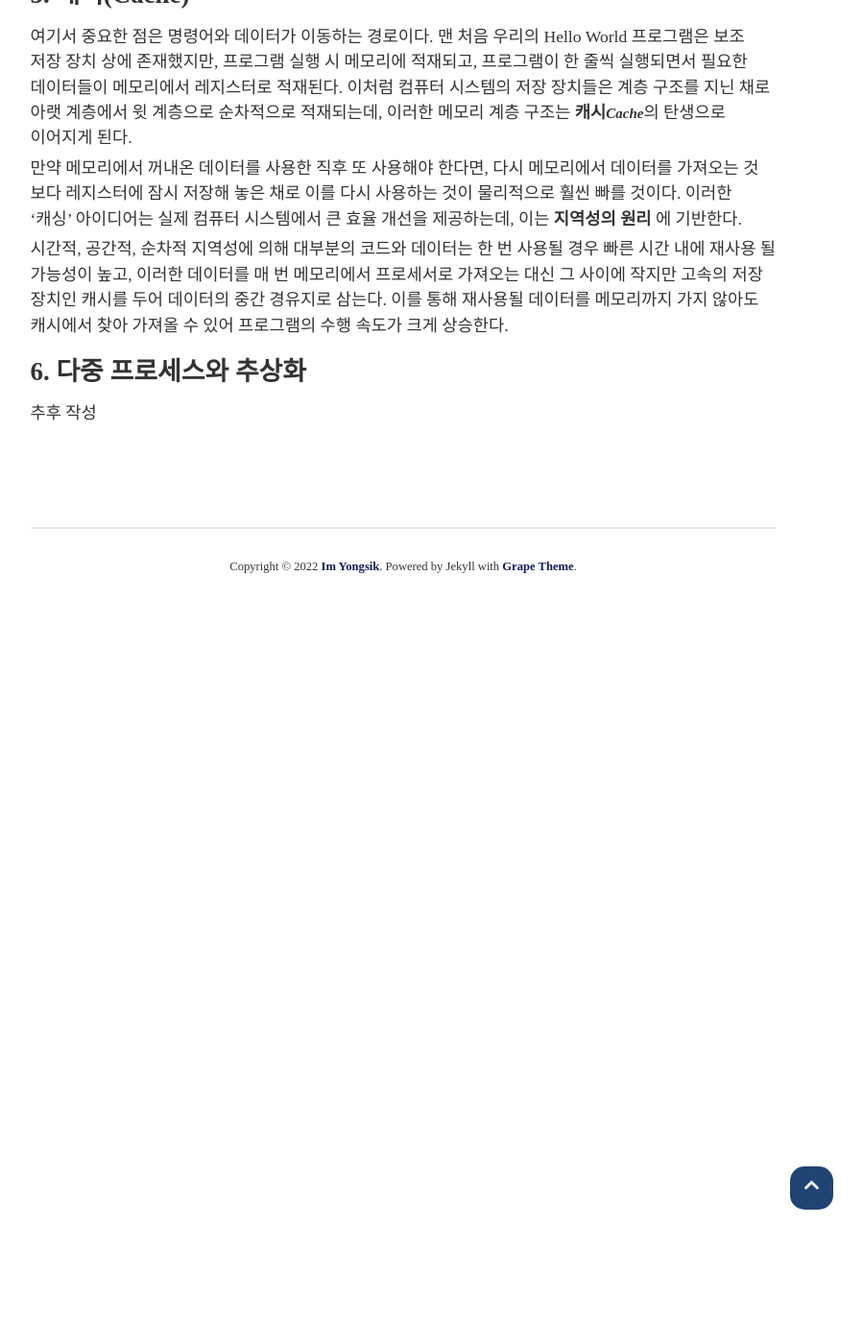
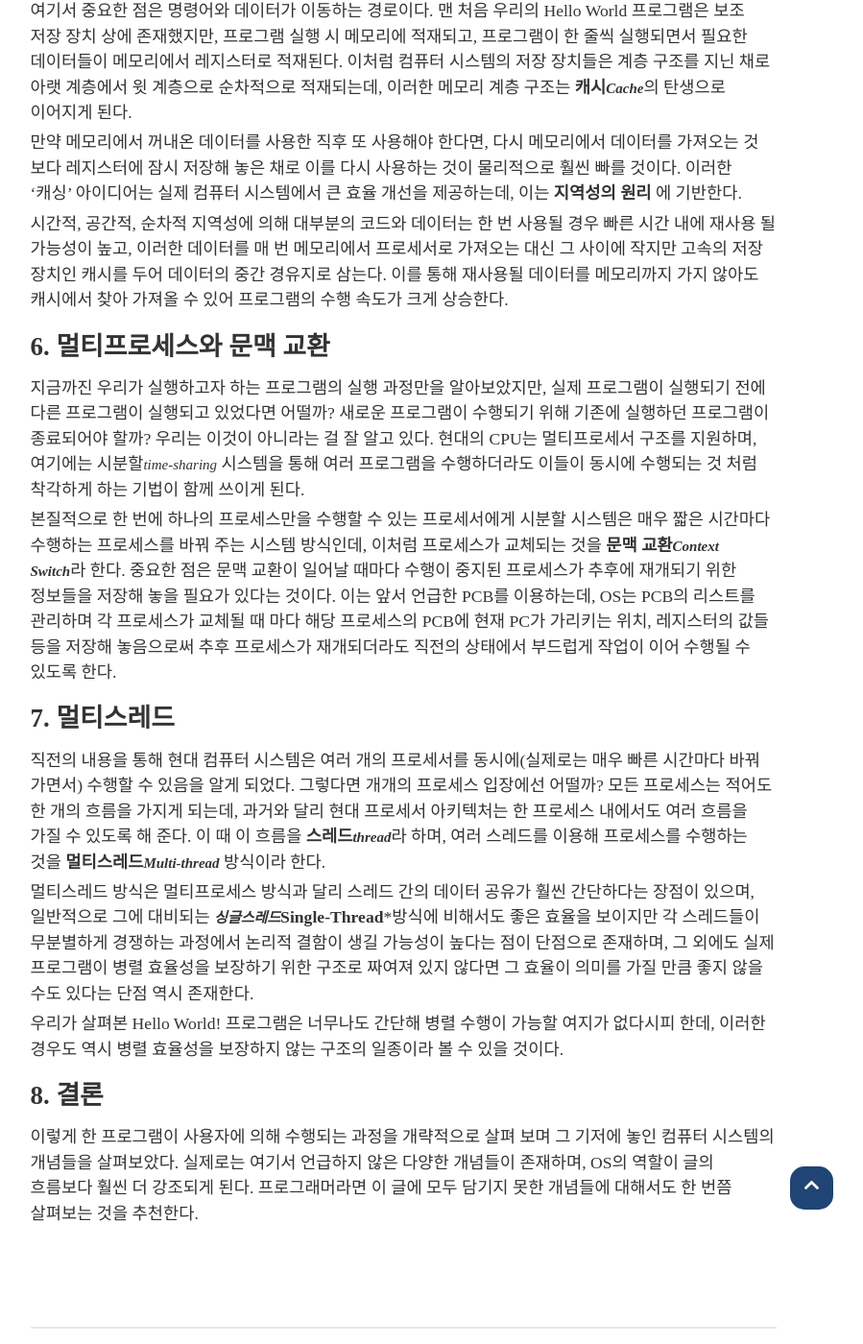
Before and after one commit to Hamsik2rang/Hamsik2rang.github.io, a Jekyll site: the page built from _posts/2022-10-30-Process-when-we-start-'hello-world'-C-program.md, in a window 1280 px wide and 1400 px high, scrolled down 1632 px. Shown: the whole window at 96% size, without its empty margins (220-1119 px from the left). Built offline with Jekyll 4.4.1, drawn with Linux system fonts in a browser that asks for light colours; nearby versions of some CDN libraries; some web fonts are replaced; comment, search, counter and statistics services are not loaded; some of the changed text lies outside the part shown.

Commit message:
[2022-10-30] C로 짜여진 Hello World! 프로그램이 실행되는 과정 업로드

```diff
--- a/_posts/2022-10-30-Process-when-we-start-'hello-world'-C-program.md
+++ b/_posts/2022-10-30-Process-when-we-start-'hello-world'-C-program.md
@@ -10,7 +10,7 @@ use_math: True
 
 ## 0. 서론
 
-프로그래머는 코드를 작성해 컴퓨터에게 명령을 내리는 사람들이다. 여기서 중요한 건, 대부분의 프로그래머는 단지 코드를 작성해 컴퓨터에게 건넬 뿐 작성한 코드가 처리되는 과정에는 크게 관여하지 않는다는 점이다. 그렇다면 전달한 코드가 실행되기 위해 처리되는 대부분의 작업은 컴퓨터가 묵시적으로 수행해 준다는 것을 의미하는데, 과연 이 과정이 어떻게 진행되는지를 살펴보고자 한다.
+프로그래머는 코드를 작성해 컴퓨터에게 명령을 내리는 사람들이다. 여기서 중요한 건, 대부분의 프로그래머는 단지 코드를 작성해 컴퓨터에게 건넬 뿐 작성한 코드가 처리되는 과정에는 크게 관여하지 않는다는 점이다(물론 그 과정 역시 프로그래머들의 작품이다). 그렇다면 전달한 코드가 실행되기 위해 처리되는 대부분의 작업은 컴퓨터가 묵시적으로 수행해 준다는 것을 의미하는데, 과연 이 과정이 어떻게 진행되는지를 살펴보고자 한다.
 
 ## 1. 살펴볼 프로그램
 
@@ -34,11 +31,11 @@ int main() {
 
 프로그래머라면 당연히 **아스키 코드(ASCII Code)**에 대한 개념을 알 것이다. 아스키 코드가 우리에게 주는 의미는 '컴퓨터 상의 모든 데이터는 비트 수준의 수로 이루어져 있다'는 것이다. 정수, 실수, 주소, 문자, 문자열 등 모든 데이터들은 메모리, 레지스터, 디스크 등의 비트 단위 저장 장치 상에서 0 또는 1의 집합으로 존재하며, 이들은 단지 해당 데이터가 사용되는 시점의 문맥*context*에 의지해 해석된다.
 
-즉, 예시 프로그램에서 `#include~` 로 시작하는 프로그램 코드는 저장 장치 상에 모두 해당 코드의 아스키 코드에 사상되는 비트열로 저장되어 있으며, 출력할 `Hello World!` 문자열 역시 마찬가지이다.
+즉, 예시 프로그램에서 `#include~` 로 시작하는 프로그램 코드는 저장 장치 상에 모두 해당 코드의 아스키 코드에 사상되는 비트열로 저장되어 있으며(물론 컴파일 시스템에 의해 기계어로 저장되어 있을 것이다), 출력할 `Hello World!` 문자열 역시 마찬가지이다.
 
 ## 3. 실행되기 전에 어느 곳에 존재하는가
 
-아무튼 우리가 살펴본 프로그램이 실제로는 비트열 데이터로 저장된다는것을 안다면, 이들은 어디에 저장되어 있을까? 사실 너무 당연한 답이지만 정답은 '프로그램이 실행될 시스템의 보조 저장 장치'이다.
+아무튼 우리가 살펴본 프로그램이 실제로는 비트열 데이터로 저장된다는 것을 안다면, 이들은 어디에 저장되어 있을까? 사실 너무 당연한 답이지만 정답은 '프로그램이 실행될 시스템의 보조 저장 장치'이다.
 
 실행되지 않는 프로그램은 모두 보조 저장 장치에 잠들어 있으며, 이들은 실행될 때 주 기억 장치*Main Memory*로 적재된다. 이렇게 주 기억 장치에 적재돼 실행 준비를 마친, 혹은 실행 중인 프로그램을 '프로세스*Process*' 라 부르게 되며, 프로그램과 달리 이들은 자신이 현재 얼마나 실행되었는지, 어떤 연산을 수행하고 있었는지를 PCB(Process Context Block)의 형태로 가지게 된다.
 
@@ -61,6 +58,20 @@ int main() {
 
 시간적, 공간적, 순차적 지역성에 의해 대부분의 코드와 데이터는 한 번 사용될 경우 빠른 시간 내에 재사용 될 가능성이 높고, 이러한 데이터를 매 번 메모리에서 프로세서로 가져오는 대신 그 사이에 작지만 고속의 저장 장치인 캐시를 두어 데이터의 중간 경유지로 삼는다. 이를 통해 재사용될 데이터를 메모리까지 가지 않아도 캐시에서 찾아 가져올 수 있어 프로그램의 수행 속도가 크게 상승한다.
 
-## 6. 다중 프로세스와 추상화
+## 6. 멀티프로세스와 문맥 교환
 
-추후 작성
+지금까진 우리가 실행하고자 하는 프로그램의 실행 과정만을 알아보았지만, 실제 프로그램이 실행되기 전에 다른 프로그램이 실행되고 있었다면 어떨까? 새로운 프로그램이 수행되기 위해 기존에 실행하던 프로그램이 종료되어야 할까? 우리는 이것이 아니라는 걸 잘 알고 있다. 현대의 CPU는 멀티프로세서 구조를 지원하며, 여기에는 시분할*time-sharing* 시스템을 통해 여러 프로그램을 수행하더라도 이들이 동시에 수행되는 것 처럼 착각하게 하는 기법이 함께 쓰이게 된다.
+
+본질적으로 한 번에 하나의 프로세스만을 수행할 수 있는 프로세서에게 시분할 시스템은 매우 짧은 시간마다 수행하는 프로세스를 바꿔 주는 시스템 방식인데, 이처럼 프로세스가 교체되는 것을 **문맥 교환*Context Switch***라 한다. 중요한 점은 문맥 교환이 일어날 때마다 수행이 중지된 프로세스가 추후에 재개되기 위한 정보들을 저장해 놓을 필요가 있다는 것이다. 이는 앞서 언급한 PCB를 이용하는데, OS는 PCB의 리스트를 관리하며 각 프로세스가 교체될 때 마다 해당 프로세스의 PCB에 현재 PC가 가리키는 위치, 레지스터의 값들 등을 저장해 놓음으로써 추후 프로세스가 재개되더라도 직전의 상태에서 부드럽게 작업이 이어 수행될 수 있도록 한다.
+
+## 7. 멀티스레드
+
+직전의 내용을 통해 현대 컴퓨터 시스템은 여러 개의 프로세서를 동시에(실제로는 매우 빠른 시간마다 바꿔 가면서) 수행할 수 있음을 알게 되었다. 그렇다면 개개의 프로세스 입장에선 어떨까? 모든 프로세스는 적어도 한 개의 흐름을 가지게 되는데, 과거와 달리 현대 프로세서 아키텍처는 한 프로세스 내에서도 여러 흐름을 가질 수 있도록 해 준다. 이 때 이 흐름을 **스레드*thread***라 하며, 여러 스레드를 이용해 프로세스를 수행하는 것을 **멀티스레드*Multi-thread*** 방식이라 한다.
+
+멀티스레드 방식은 멀티프로세스 방식과 달리 스레드 간의 데이터 공유가 훨씬 간단하다는 장점이 있으며, 일반적으로 그에 대비되는 ***싱글스레드*Single-Thread***방식에 비해서도 좋은 효율을 보이지만 각 스레드들이 무분별하게 경쟁하는 과정에서 논리적 결함이 생길 가능성이 높다는 점이 단점으로 존재하며, 그 외에도 실제 프로그램이 병렬 효율성을 보장하기 위한 구조로 짜여져 있지 않다면 그 효율이 의미를 가질 만큼 좋지 않을 수도 있다는 단점 역시 존재한다.
+
+우리가 살펴본 Hello World! 프로그램은 너무나도 간단해 병렬 수행이 가능할 여지가 없다시피 한데, 이러한 경우도 역시 병렬 효율성을 보장하지 않는 구조의 일종이라 볼 수 있을 것이다.
+
+## 8. 결론
+
+이렇게 한 프로그램이 사용자에 의해 수행되는 과정을 개략적으로 살펴 보며 그 기저에 놓인 컴퓨터 시스템의 개념들을 살펴보았다. 실제로는 여기서 언급하지 않은 다양한 개념들이 존재하며, OS의 역할이 글의 흐름보다 훨씬 더 강조되게 된다. 프로그래머라면 이 글에 모두 담기지 못한 개념들에 대해서도 한 번쯤 살펴보는 것을 추천한다.
```
Also changed, not shown: other parts of _posts/2022-10-30-Process-when-we-start-'hello-world'-C-program.md (+1 -4 lines).
